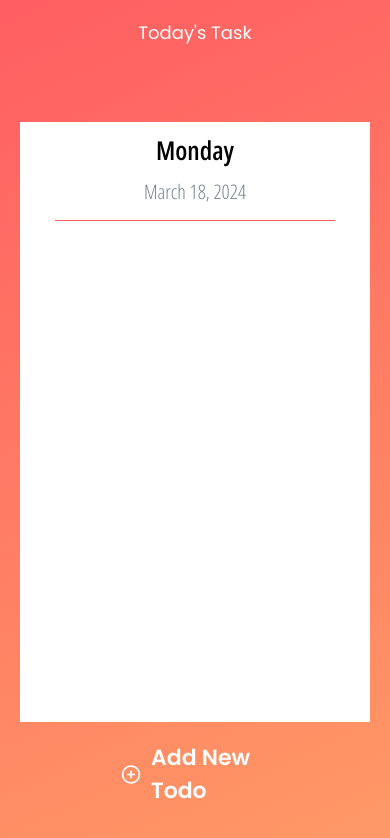
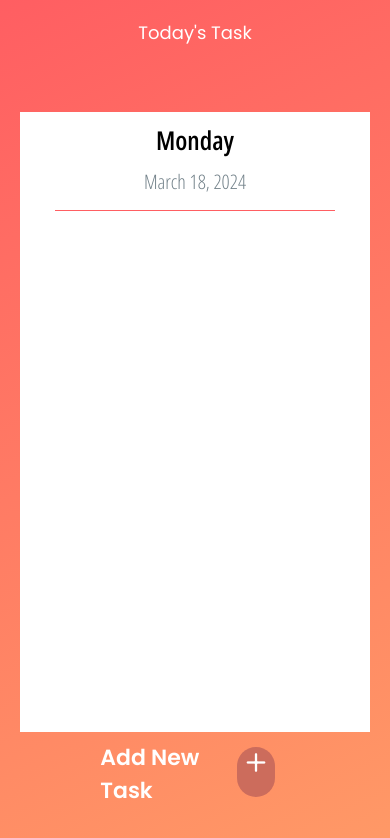
Before and after one commit to JaymeeCasabuena/MAD-todo-list-app, a React Native app: screen /Today in a window 390 px wide. Shown: the top 838 px of the page. Built offline with nearby package versions, Linux system fonts and the light colour scheme.

Commit message:
Final submission - Changed the button design and more UI modifications

```diff
--- a/App.js
+++ b/App.js
@@ -11,7 +11,7 @@ import { manageState } from "./src/datamodel/stateManagement";
 
 const Stack = createStackNavigator();
 export default function App() {
-  const { taskItems, saveTaskItems} = manageState();
+  const { taskItems, saveTaskItems } = manageState();
   const [fontsLoaded] = useFonts({
     "Poppins-Light": require("./assets/Fonts/Poppins-Light.ttf"),
     "Poppins-Regular": require("./assets/Fonts/Poppins-Regular.ttf"),
@@ -45,31 +45,35 @@ export default function App() {
           name="Today's Task"
           options={{
             headerTitleAlign: "center",
-            headerTitleStyle: {fontFamily: 'Poppins-Regular'},
+            headerTitleStyle: { fontFamily: "Poppins-Regular" },
             headerTintColor: Colors.White,
-            unmountOnBlur: false
+            unmountOnBlur: false,
           }}
-        >{(props) => (
+        >
+          {(props) => (
             <Home
               {...props}
               taskItems={taskItems}
               setTaskItems={saveTaskItems}
             />
-        )}</Stack.Screen>
+          )}
+        </Stack.Screen>
         <Stack.Screen
-          name="Add New Todo"
+          name="Add New Task"
           options={{
             headerTitleAlign: "center",
-            headerTitleStyle: {fontFamily: 'Poppins-Regular'},
+            headerTitleStyle: { fontFamily: "Poppins-Regular" },
             headerTintColor: Colors.White,
           }}
-        >{(props) => (
+        >
+          {(props) => (
             <AddNew
               {...props}
               taskItems={taskItems}
               setTaskItems={saveTaskItems}
             />
-        )}</Stack.Screen>
+          )}
+        </Stack.Screen>
       </Stack.Navigator>
     </NavigationContainer>
   );
--- a/src/components/SharedButton.js
+++ b/src/components/SharedButton.js
@@ -1,39 +1,84 @@
 import { StyleSheet, Text, TouchableOpacity } from "react-native";
-import Feather from '@expo/vector-icons/Feather';
+import Feather from "@expo/vector-icons/Feather";
 import { Colors } from "../constants/Colors";
 
-
-
-
-const Button = ({onPress, title, iconName, buttonStyle, iconColor}) => {
+const Button = ({
+  onPress,
+  title,
+  iconName,
+  buttonStyle,
+  iconColor,
+  size,
+  hasBackgroundColor = false,
+  addScreen = false,
+}) => {
   return (
     <TouchableOpacity onPress={onPress} style={[styles.button, buttonStyle]}>
-        <Feather style={styles.icon} name={iconName} size={20} color={iconColor} />
+      {addScreen ? (
+        <Feather
+          hasBackgroundColor={true}
+          style={
+            hasBackgroundColor
+              ? [styles.icon, styles.iconWithBackground]
+              : styles.icon
+          }
+          name={iconName}
+          size={size}
+          color={iconColor}
+        />
+      ) : (
         <Text style={styles.text}>{title}</Text>
+      )}
+      {addScreen ? (
+        <Text style={styles.text}>{title}</Text>
+      ) : (
+        <Feather
+          hasBackgroundColor={true}
+          style={
+            hasBackgroundColor
+              ? [styles.icon, styles.iconWithBackground]
+              : styles.icon
+          }
+          name={iconName}
+          size={size}
+          color={iconColor}
+        />
+      )}
     </TouchableOpacity>
-    )
-}
-
+  );
+};
 
 const styles = StyleSheet.create({
   button: {
-      flexDirection: 'row',
-      width: '45%',
+    flexDirection: "row",
+    width: "45%",
     height: 60,
-      backgroundColor: Colors.DarkBlue,
+    backgroundColor: Colors.Black,
     padding: 10,
     alignItems: "center",
     justifyContent: "center",
     borderRadius: 10,
   },
   text: {
-      color: 'white',
+    color: "white",
     fontSize: 22,
-      fontFamily: 'Poppins-SemiBold'
+    fontFamily: "Poppins-SemiBold",
   },
   icon: {
-      paddingRight: 10,
-    }
+    marginLeft: 20,
+    marginBottom: 5,
+  },
+  iconWithBackground: {
+    marginRight: 15,
+    marginBottom: 5,
+    width: 50,
+    height: 50,
+    backgroundColor: Colors.Salmon,
+    textAlign: "center",
+    textAlignVertical: "center",
+    borderRadius: 50,
+    elevation: 10,
+  },
 });
 
 export default Button;
--- a/src/constants/colors.js
+++ b/src/constants/colors.js
@@ -1,10 +1,11 @@
 export const Colors = {
-    Pink: '#ff5e62',
-    Coral: '#ff9966',
-    Gray: '#728189',
-    Green: '#8dff76',
-    Red: '#ff0052',
-    White: 'white',
-    GrayishWhite: '#eee4dd',
-    Blue: '#98bad5'
-  };
+  Pink: "#ff5e62",
+  Coral: "#ff9966",
+  Gray: "#728189",
+  Green: "#8dff76",
+  Red: "#ff0052",
+  White: "white",
+  GrayishWhite: "#eee4dd",
+  Blue: "#98bad5",
+  Salmon: "#cc6c5c",
+};
--- a/src/screens/addNewToDo.js
+++ b/src/screens/addNewToDo.js
@@ -55,7 +55,7 @@ export default function AddNew({ taskItems, setTaskItems }) {
             onChangeText={(text) => setTask(text)}
             style={styles.taskInput}
             numberOfLines={2}
-            placeholder={"Write a todo item"}
+            placeholder={"Write a task item"}
             placeholderTextColor={"black"}
           />
         </ScrollView>
@@ -72,21 +72,28 @@ export default function AddNew({ taskItems, setTaskItems }) {
             numberOfLines={10}
             value={description}
             onChangeText={(text) => setDescription(text)}
-            onSubmitEditing={(text) => setDescription(text)}
+            placeholder={"Write task's description"}
+            placeholderTextColor={"black"}
           />
         </ScrollView>
       </View>
       <View style={styles.buttons}>
         <Button
           title="Back"
-          iconName="arrow-left-circle"
+          iconName="arrow-left"
           iconColor="white"
+          size={28}
+          hasBackgroundColor={true}
+          addScreen={true}
           onPress={goBackToHome}
         />
         <Button
           title="Save"
-          iconName="save"
+          iconName="check"
           iconColor="white"
+          size={28}
+          hasBackgroundColor={true}
+          addScreen={true}
           onPress={() => handleSubmit()}
         />
         <CustomModal
@@ -103,7 +110,7 @@ export default function AddNew({ taskItems, setTaskItems }) {
 const styles = StyleSheet.create({
   container: {
     flex: 1,
-    flexDirection: 'column',
+    flexDirection: "column",
     justifyContent: "space-evenly",
     alignItems: "center",
   },
@@ -127,7 +134,7 @@ const styles = StyleSheet.create({
     backgroundColor: Colors.White,
     textAlign: "left",
     width: 300,
-    height: 50,
+    height: 60,
     padding: 10,
     borderColor: Colors.Coral,
     borderWidth: 2,
@@ -135,8 +142,8 @@ const styles = StyleSheet.create({
   descInput: {
     backgroundColor: Colors.White,
     textAlign: "left",
-    textAlignVertical: 'top',
-    writingDirection: 'ltr',
+    textAlignVertical: "top",
+    writingDirection: "ltr",
     width: 300,
     height: 200,
     borderColor: Colors.Coral,
@@ -145,8 +152,8 @@ const styles = StyleSheet.create({
   },
   buttons: {
     flexDirection: "row",
-    marginLeft: 30,
-    marginTop: 15,
+    marginLeft: 20,
+    marginTop: 90,
     paddingBottom: 10,
   },
 });
--- a/src/screens/home.js
+++ b/src/screens/home.js
@@ -5,7 +5,7 @@ import Button from "../components/sharedButton";
 import { Colors } from "../constants/Colors";
 import { Months, Days } from "../constants/Date";
 import { LinearGradient } from "expo-linear-gradient";
-import { FlatList } from "react-native-gesture-handler";
+import { FlatList, ScrollView } from "react-native-gesture-handler";
 import Collapsible from "react-native-collapsible";
 import FontAwesome6 from "@expo/vector-icons/FontAwesome6";
 
@@ -16,7 +16,7 @@ export default function Home({ taskItems, setTaskItems }) {
 
   const navigation = useNavigation();
   const goToAddScreen = () => {
-    navigation.navigate("Add New Todo");
+    navigation.navigate("Add New Task");
   };
   const toggleExpand = (itemId) => {
     setCollapsed(itemId === collapsed ? null : itemId);
@@ -34,7 +34,6 @@ export default function Home({ taskItems, setTaskItems }) {
     // Update state with current date
     setCurrentDate(formattedDate);
     setCurrentDay(currentDay);
-    console.log(taskItems);
   }, []);
 
   const deleteTask = (itemId) => {
@@ -53,8 +52,6 @@ export default function Home({ taskItems, setTaskItems }) {
     const updatedList = [...taskItems];
     updatedList[objWithIdIndex].completed = true;
     setTaskItems(updatedList);
-    console.log(updatedList);
-    console.log(updatedList[objWithIdIndex].completed);
   };
 
   return (
@@ -105,7 +102,7 @@ export default function Home({ taskItems, setTaskItems }) {
                         ? [
                             styles.taskName,
                             {
-                            color: Colors.White
+                              color: Colors.White,
                             },
                           ]
                         : collapsed === item.id && item.completed
@@ -121,28 +118,48 @@ export default function Home({ taskItems, setTaskItems }) {
                   >
                     {item.task}
                   </Text>
+                  {collapsed !== item.id ? (
                     <FontAwesome6
                       style={styles.caretIcon}
                       name="caret-down"
                       size={20}
                     />
+                  ) : (
+                    <FontAwesome6
+                      style={styles.caretIcon}
+                      name="caret-up"
+                      size={20}
+                    />
+                  )}
                 </TouchableOpacity>
                 <Collapsible
                   collapsed={collapsed !== item.id}
                   style={styles.collapsible}
                 >
+                  <ScrollView>
                     <Text style={styles.description}>{item.description}</Text>
-                  <View style={styles.taskButtons}>
+                  </ScrollView>
+                  <View
+                    style={
+                      !item.completed
+                        ? styles.taskButtons
+                        : [styles.taskButtons, { marginLeft: 60 }]
+                    }
+                  >
                     {item.completed === false ? (
                       <Button
                         iconName="check-circle"
                         iconColor={Colors.Green}
+                        buttonStyle={styles.icons}
+                        size={20}
                         onPress={() => completeTask(item.id)}
                       />
                     ) : null}
                     <Button
                       iconName="trash"
                       iconColor={Colors.Red}
+                      buttonStyle={styles.icons}
+                      size={20}
                       onPress={() => deleteTask(item.id)}
                     />
                   </View>
@@ -155,9 +172,11 @@ export default function Home({ taskItems, setTaskItems }) {
       </View>
       <View style={styles.button}>
         <Button
-          title="Add New Todo"
-          iconName="plus-circle"
+          title="Add New Task"
+          iconName="plus"
           iconColor="white"
+          size={28}
+          hasBackgroundColor={true}
           buttonStyle={{ width: "80%" }}
           onPress={goToAddScreen}
         />
@@ -175,7 +194,7 @@ const styles = StyleSheet.create({
   listWrapper: {
     backgroundColor: Colors.White,
     width: 350,
-    height: 600,
+    height: 620,
     padding: 10,
     elevation: 20,
   },
@@ -206,6 +225,7 @@ const styles = StyleSheet.create({
     padding: 10,
     marginLeft: 25,
     width: 275,
+    // marginBottom: 20,
   },
   flatlistContainer: {
     height: 500,
@@ -223,18 +243,16 @@ const styles = StyleSheet.create({
   collapsible: {
     flexDirection: "column",
     justifyContent: "space-between",
+    alignItems: "flex-start",
     width: 260,
     height: 190,
     marginTop: 5,
     marginLeft: 5,
   },
-  scrollView: {
-    flexGrow: 1,
-    height: 100,
-  },
   description: {
     textAlign: "justify",
     width: 230,
+    height: 130,
     fontFamily: "Poppins-Light",
     fontSize: 13,
     color: Colors.White,
@@ -255,4 +273,7 @@ const styles = StyleSheet.create({
     bottom: 0,
     paddingBottom: 40,
   },
+  icons: {
+    backgroundColor: "none",
+  },
 });
```
Also changed, not shown: src/datamodel/stateManagement.js (+3 -4 lines). Lines whose indentation alone changed are shown as unchanged.
